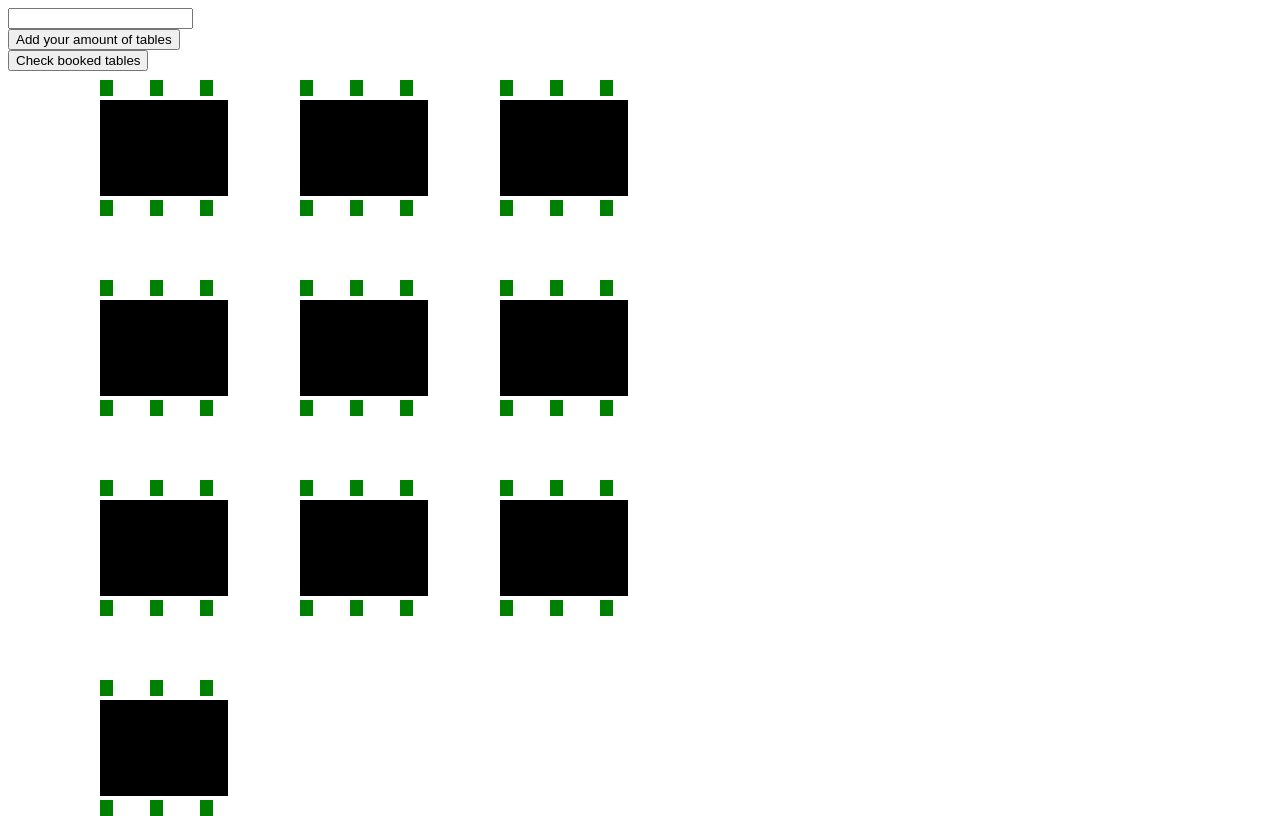
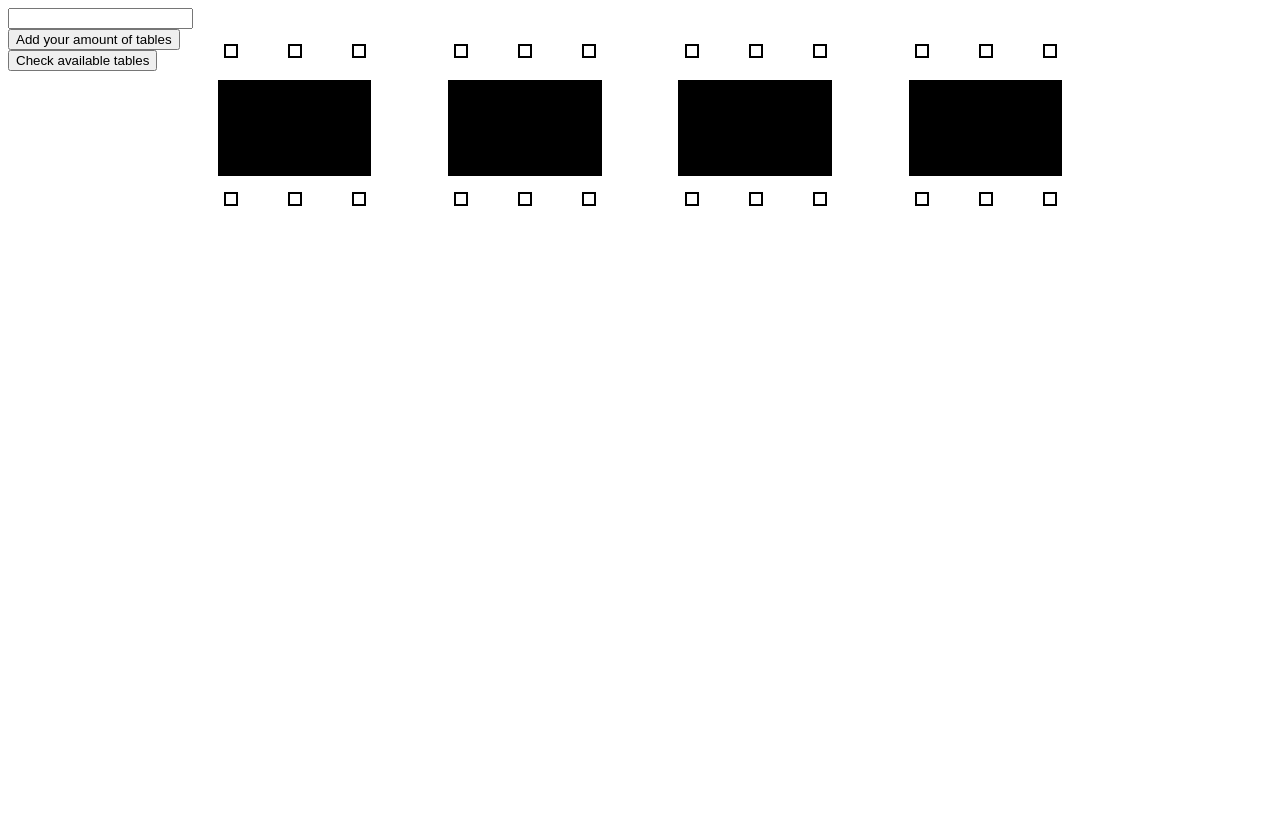
Before and after one commit to ZouhairEM/floorplan, a plain HTML site: page index.html in a window 1280 px wide. Drawn offline with nearby package versions, Linux system fonts and the light colour scheme.

Commit message:
Made tables % based instead of pixels

```diff
--- a/index.html
+++ b/index.html
@@ -15,17 +15,18 @@
     <br>
     <button id="input">Add your amount of tables</button>
     <br>
-    <button id="check">Check booked tables</button>
+    <button id="checkTables">Check available tables</button>
+    <script>
 
-    <script>
-        // makeFloorPlan(5);
-    $("#input").click(function() {
+    input.addEventListener("click",function(e){
         x = [];
+
         $('input[type="text"]').each(function() {
             x.push($(this).val());
         });
 
-    });
+        makeFloorPlan(x);
+},false);
     </script>
     <script src="index.js"></script>
 </body>
--- a/index.js
+++ b/index.js
@@ -1,105 +1,61 @@
-        $( document ).ready(function() {
-    makeFloorPlan();
-
-    function makeFloorPlan() {
+(function makeFloorPlan() {
         var defaultSettings = {
-                numberofTables: 10, //5 tables
-                tablePos: {
-                        posX: 100,
-                        posY: 100
-                },
-                tableSize: {
-                        tableW: 10,
-                        tableH: 12
-                },
-                takenTables: [2, 4], //
-                numberofChairs: 60,
-                chairPos: {
-                        posX: 20,
-                        posY: 80
-                },
-                chairSize: {
-                        chairW: 1,
-                        chairH: 2
-                },
-                speed: 1000 // tables fade in
+            numberofTables: 4, //number of tables
+            tablePos: {posX: 17, posY: 10},
+            tableSize: {tableW: 12, tableH: 12},
+            takenTables: [1,2,5,7, 11], //place your taken tables here like so
+            scrollsectionPos: {posX: 20, posY: 80},
+            seatSize: {seatW: 10,seatH: 10}, //seatSize
+            speed: 1000 // tables fade in with this speed
         };
 
-        function createAvailTables() {
+        function createTables() {
             var availableTables = [],
                 newTable, tableProp;
             for (var i = 0; i < defaultSettings.numberofTables; i++) {
-        newTable = $('<div id="table' + i + '"></div').css({
-            'width': defaultSettings.tableSize.tableW + '%',
-            'height': defaultSettings.tableSize.tableH + '%',
-            'background-color': 'black'
-        });
-        tableProp = {
-            'left': defaultSettings.tablePos.posX,
-            'top': defaultSettings.tablePos.posY,
-            'position': 'absolute',
-            'display': 'none'
-        };
+                newTable = $('<div id="table' + i + '"></div').css({'width': defaultSettings.tableSize.tableW + '%','height': defaultSettings.tableSize.tableH + '%','background-color': 'black'});
 
-                    //create chairs for the table
+                tableProp = {'left': defaultSettings.tablePos.posX + '%','top': defaultSettings.tablePos.posY + '%','position': 'absolute','display': 'none'};
+                var availableSeats = [],newSeat, seatProp;
+                var horPosArr = new Array(0, 5, 10);
+                var seatPosX, seatPosY;
 
-                        var availableChairs = [],
-                        newChair, chairProp;
-                        var horPosArr = new Array(0, 50, 100);
-                        var chairPosX, chairPosY;
                 for (var j = 0; j < 6; j++) {
-
-                            if(j<3) {
-                                chairPosX = defaultSettings.tablePos.posX + horPosArr[j];
-                                chairPosY = defaultSettings.tablePos.posY - 20;
-                                //console.log("chair" + chairPosX + "," + chairPosY);
-                            }
-                            else {
-                                chairPosX = defaultSettings.tablePos.posX + horPosArr[j-3];
-                                chairPosY = defaultSettings.tablePos.posY + 100;
-                                //console.log("chair" + chairPosX + "," + chairPosY);
-                            }
-                                newChair = $('<div class="chair' + j + '"></div').css({
-                                        'width': defaultSettings.chairSize.chairW + '%',
-                                        'height': defaultSettings.chairSize.chairH + '%',
-                                        'background-color': 'green'
-                                });
-                                chairProp = {
-                                        'left': chairPosX,
-                                        'top': chairPosY,
-                                        'position': 'absolute',
-                                        'display': 'none'
-                                };
-
-                                newChair.css(chairProp).appendTo('body').fadeIn(defaultSettings.speed);
-                                availableChairs.push(newChair);
+                    if (j < 3) {
+                        seatPosX = defaultSettings.tablePos.posX + horPosArr[j];
+                        seatPosY = defaultSettings.tablePos.posY + 14;
+                    } else {
+                        seatPosX = defaultSettings.tablePos.posX + horPosArr[j - 3];
+                        seatPosY = defaultSettings.tablePos.posY - 4.5;
                     }
 
-
-        if (defaultSettings.tablePos.posX >= 400) {
-            defaultSettings.tablePos.posX = 100;
-            defaultSettings.tablePos.posY += 200;
-        } else {
-            defaultSettings.tablePos.posX += 200;
+                    newSeat = $('<div class="seat' + i + '"></div').css({'width': defaultSettings.seatSize.seatW,'height': defaultSettings.seatSize.seatH,'background-color': 'white','border': 'solid black 2px'});
+                    seatProp = {'left': seatPosX + 0.5 + '%','top': seatPosY + '%','position': 'absolute','display': 'none'};
+                    newSeat.css(seatProp).appendTo('body').fadeIn(defaultSettings.speed);
+                    availableSeats.push(newSeat);
                 }
 
+                if (defaultSettings.tablePos.posX >= 60) {defaultSettings.tablePos.posX = 17,defaultSettings.tablePos.posY += 30;
+                } else {defaultSettings.tablePos.posX += 18;}
                 newTable.css(tableProp).appendTo('body').fadeIn(defaultSettings.speed);
                 availableTables.push(newTable);
-
             }
-            //console.log(availableTables);
             return availableTables;
         }
 
-        var availableTables = createAvailTables();
+        var availableTables = createTables();
 
-        $("#check").click(function() {
+        makeTitles();
+        function makeTitles(){
+            for (var i = 0; i < defaultSettings.numberofTables; i++) {
+                $("Table").appendTo("#table2");
+         }
+        }
+
+checkTables.addEventListener("click",function(e){
             for (var i = 0; i < defaultSettings.takenTables.length; i++) {
-                    console.log(defaultSettings.takenTables[i]);
-                    $("#table"+defaultSettings.takenTables[i] ).fadeTo( defaultSettings.speed, 0.33 );
+                $("#table" + defaultSettings.takenTables[i]).fadeTo(defaultSettings.speed, 0.13);
+                $(".seat" + defaultSettings.takenTables[i]).fadeTo(defaultSettings.speed, 0.13);
             }
-        });
-
-
-        }
-    });
+},false);
+}());
```
Lines whose indentation alone changed are shown as unchanged.
